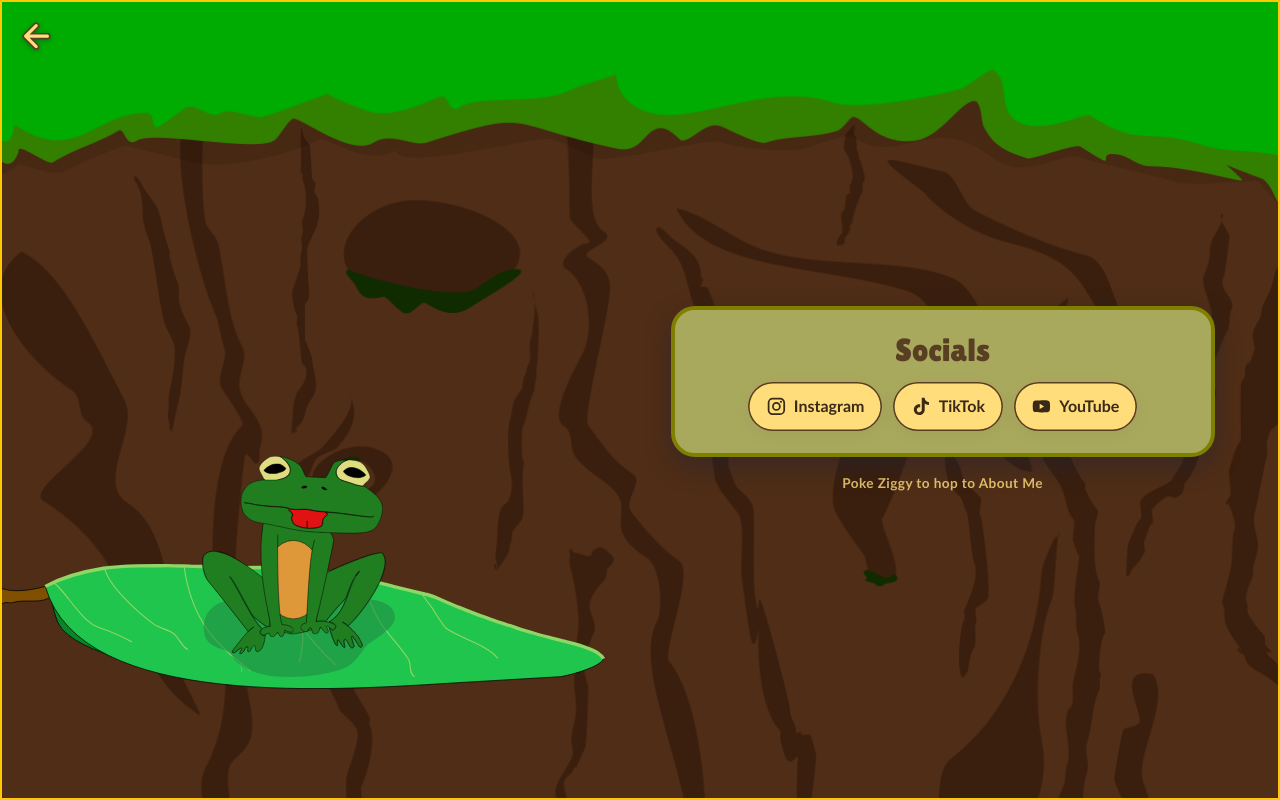
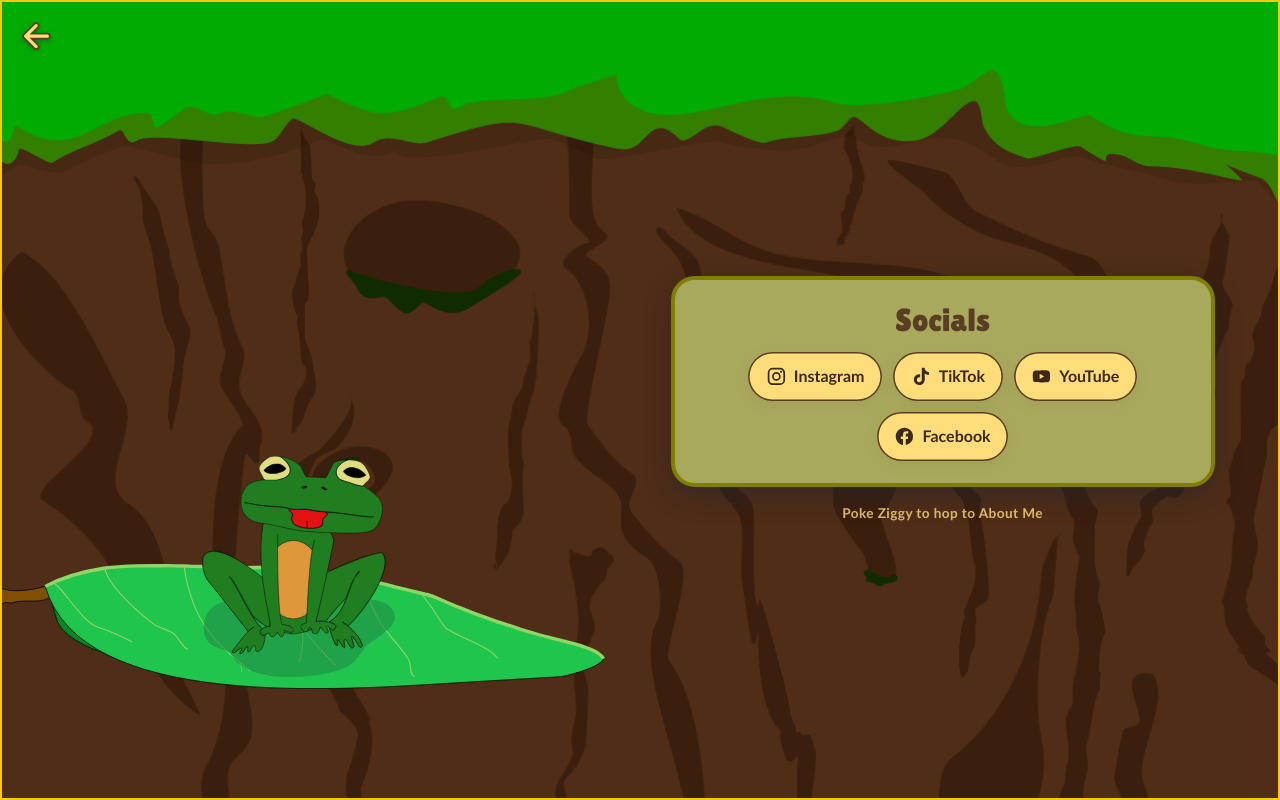
Before and after one commit to zlogan316/Lakenzie-s-Site, a React (Vite) app in the folder frontend/: page /info in a window 1280 px wide. Built offline with nearby package versions, Linux system fonts and the light colour scheme.

Commit message:
added facebook link

```diff
--- a/frontend/src/pages/InfoPage.tsx
+++ b/frontend/src/pages/InfoPage.tsx
@@ -36,6 +36,11 @@
   'YouTube',
 );
 
+const FacebookIcon = createSvgIcon(
+  <path d="M12 2.04c-5.5 0-10 4.49-10 10.02 0 5 3.66 9.15 8.44 9.9v-7H7.9v-2.9h2.54V9.85c0-2.51 1.49-3.89 3.78-3.89 1.09 0 2.23.19 2.23.19v2.47h-1.26c-1.24 0-1.63.77-1.63 1.56v1.88h2.78l-.45 2.9h-2.33v7a10 10 0 0 0 8.44-9.9c0-5.53-4.5-10.02-10-10.02z" />,
+  'Facebook',
+);
+
 const ArrowDownIcon = createSvgIcon(
   <path
     d="M6 9l6 6 6-6"
@@ -52,6 +57,7 @@
   { label: 'Instagram', href: 'https://www.instagram.com/_lakenzo_/', Icon: InstagramIcon },
   { label: 'TikTok', href: 'https://www.tiktok.com/@_lakenzo_', Icon: TikTokIcon },
   { label: 'YouTube', href: 'https://www.youtube.com/@LaKenzo', Icon: YouTubeIcon },
+  { label: 'Facebook', href: 'https://www.facebook.com/p/LaKenzo-61550733793272/', Icon: FacebookIcon },
 ] as const;
 
 const ABOUT_ME = {
@@ -551,9 +557,11 @@
 
 const SOCIAL_LINK_SX = {
   display: 'inline-flex',
+  flex: { xs: 1, sm: 'initial' },
   alignItems: 'center',
+  justifyContent: 'center',
   gap: '0.45em',
-  px: '1.1em',
+  px: { xs: '0.6em', sm: '1.1em' },
   py: '0.7em',
   borderRadius: '999em',
   fontSize: '1em',
@@ -922,8 +930,10 @@
         listStyle: 'none',
         m: 0,
         p: 0,
+        width: '100%',
         maxWidth: '26em',
-        display: 'flex',
+        display: { xs: 'grid', sm: 'flex' },
+        gridTemplateColumns: 'repeat(2, 1fr)',
         flexWrap: 'wrap',
         justifyContent: 'center',
         gap: '0.7em',
```
